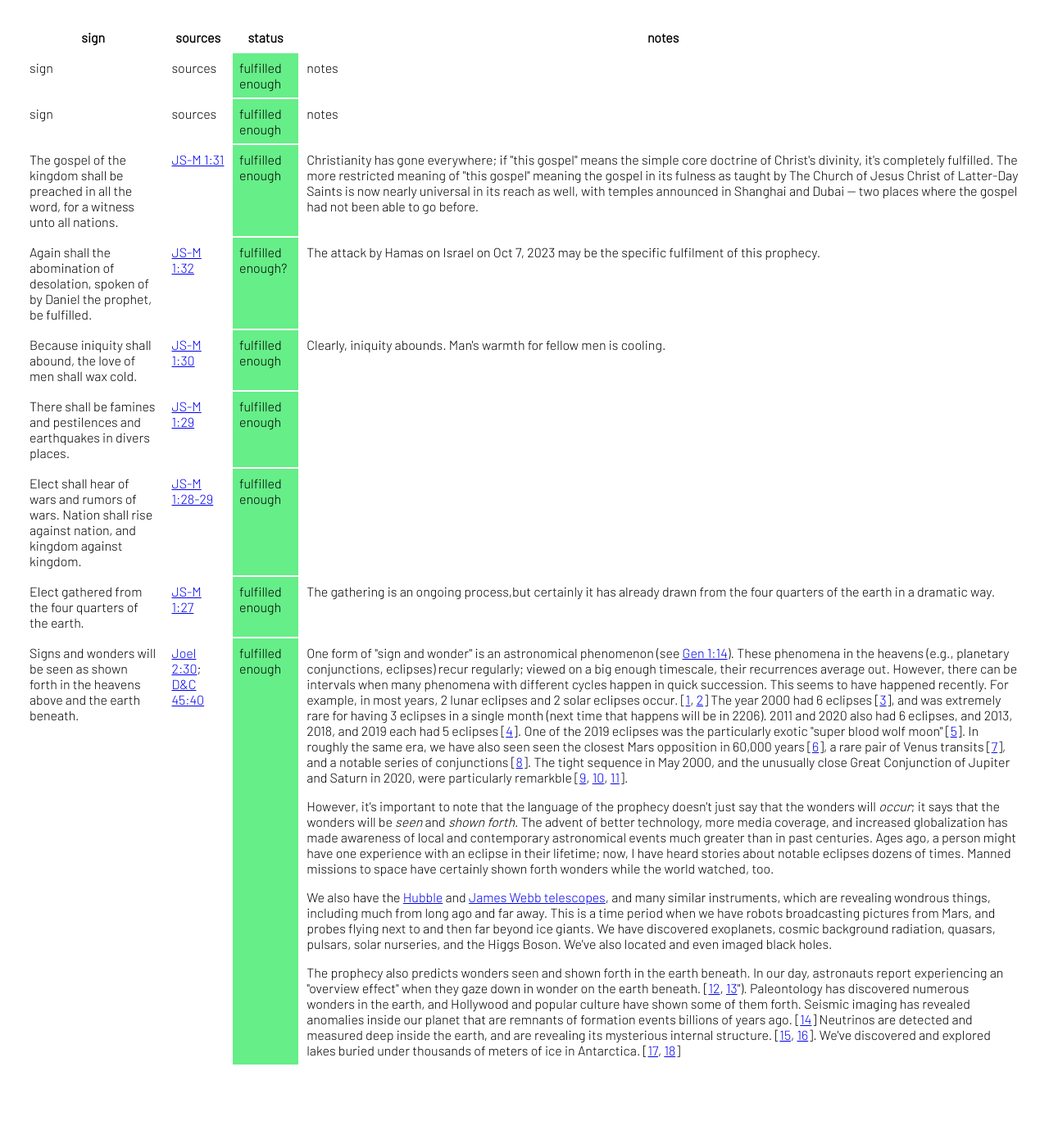
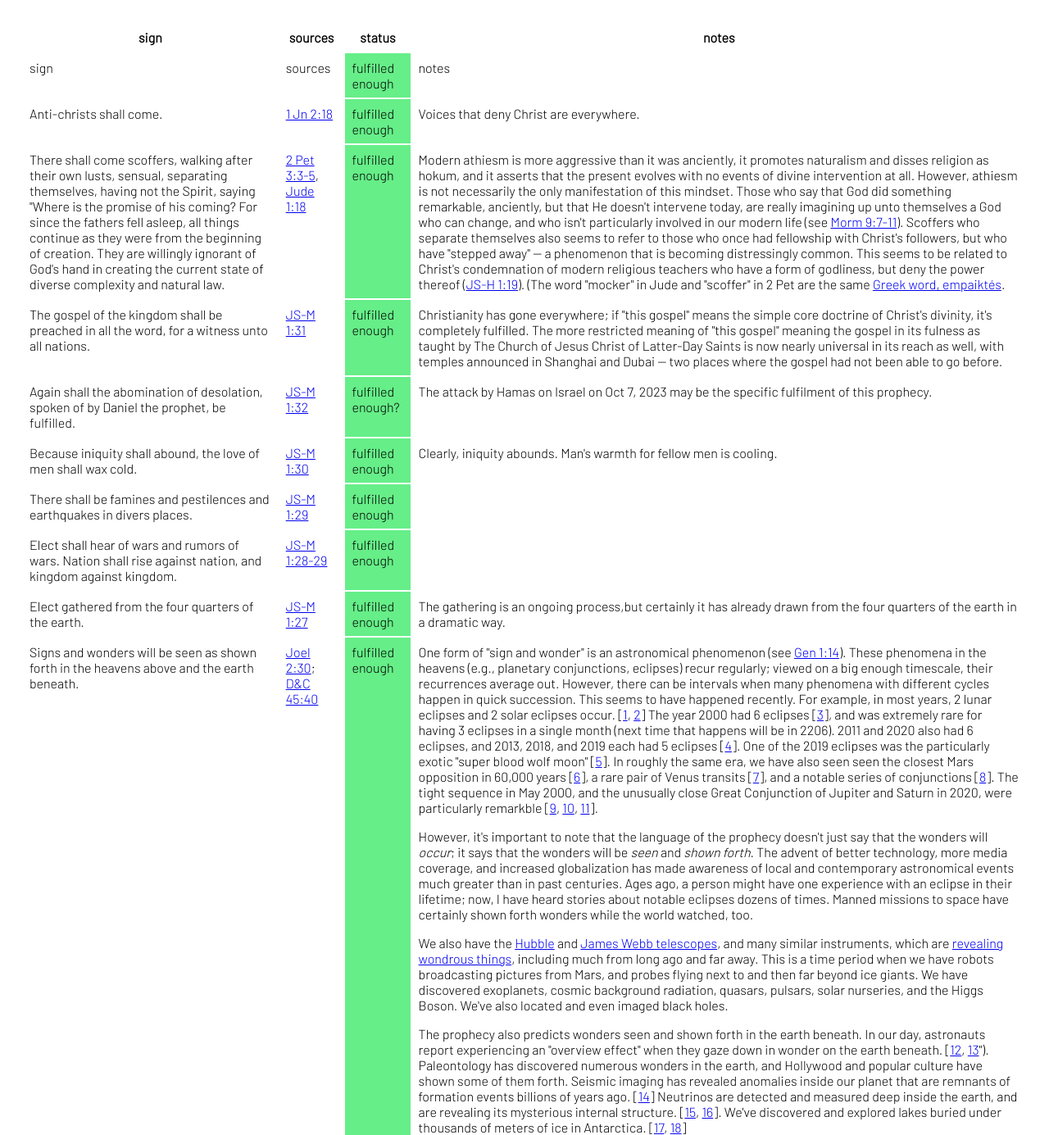
Before and after one commit to dhh1128/signs-of-second-coming, a plain HTML site: page docs/index.html in a window 1280 px wide. Shown: the whole page at 82% size. Before the commit the page ends 1291 px from the top, so only its background shows below. Drawn offline with Linux system fonts and the light colour scheme.

Commit message:
some prophecies of early apostles
Signed-off-by: Daniel Hardman <daniel.hardman@gmail.com>

```diff
--- a/docs/index.html
+++ b/docs/index.html
@@ -21,10 +21,16 @@
     <td>notes</td>
 </tr>
 <tr>
-    <td>sign</td>
-    <td>sources</td>
+    <td>Anti-christs shall come.</td>
+    <td><a href="https://www.churchofjesuschrist.org/study/scriptures/nt/1-jn/2.18?lang=eng#p17">1 Jn 2:18</a></td>
     <td class="enough">fulfilled enough</td>
-    <td>notes</td>
+    <td>Voices that deny Christ are everywhere.</td>
+</tr>
+<tr>
+    <td>There shall come scoffers, walking after their own lusts, sensual, separating themselves, having not the Spirit, saying "Where is the promise of his coming? For since the fathers fell asleep, all things continue as they were from the beginning of creation. They are willingly ignorant of God's hand in creating the current state of diverse complexity and natural law.</td>
+    <td><a href="https://www.churchofjesuschrist.org/study/scriptures/nt/2-pet/3.3-5?lang=eng#p2">2 Pet 3:3-5</a>, <a href="https://www.churchofjesuschrist.org/study/scriptures/nt/jude/1.18?lang=eng#p17">Jude 1:18</a></td>
+    <td class="enough">fulfilled enough</td>
+    <td>Modern athiesm is more aggressive than it was anciently, it promotes naturalism and disses religion as hokum, and it asserts that the present evolves with no events of divine intervention at all. However, athiesm is not necessarily the only manifestation of this mindset. Those who say that God did something remarkable, anciently, but that He doesn't intervene today, are really imagining up unto themselves a God who can change, and who isn't particularly involved in our modern life (see <a href="https://www.churchofjesuschrist.org/study/scriptures/bofm/morm/9.7-11?lang=eng#p6">Morm 9:7-11</a>). Scoffers who separate themselves also seems to refer to those who once had fellowship with Christ's followers, but who have "stepped away" -- a phenomenon that is becoming distressingly common. This seems to be related to Christ's condemnation of modern religious teachers who have a form of godliness, but deny the power thereof (<a href="https://www.churchofjesuschrist.org/study/scriptures/pgp/js-h/1.19?lang=eng#p18">JS-H 1:19</a>). (The word "mocker" in Jude and "scoffer" in 2 Pet are the same <a href="https://biblehub.com/greek/1703.htm">Greek word, empaiktés</a>.</td>
 </tr>
 <tr>
     <td>The gospel of the kingdom shall be preached in all the word, for a witness unto all nations.</td>
@@ -75,7 +81,7 @@
             However, it's important to note that the language of the prophecy doesn't just say that the wonders will <em>occur</em>; it says that the wonders will be <em>seen</em> and <em>shown forth</em>. The advent of better technology, more media coverage, and increased globalization has made awareness of local and contemporary astronomical events much greater than in past centuries. Ages ago, a person might have one experience with an eclipse in their lifetime; now, I have heard stories about notable eclipses dozens of times. Manned missions to space have certainly shown forth wonders while the world watched, too.
         </p>
         <p>
-            We also have the <a href="https://hubblesite.org/">Hubble</a> and <a href="https://www.jwst.nasa.gov/">James Webb telescopes</a>, and many similar instruments, which are revealing wondrous things, including much from long ago and far away. This is a time period when we have robots broadcasting pictures from Mars, and probes flying next to and then far beyond ice giants. We have discovered exoplanets, cosmic background radiation, quasars, pulsars, solar nurseries, and the Higgs Boson. We've also located and even imaged black holes.
+            We also have the <a href="https://hubblesite.org/">Hubble</a> and <a href="https://www.jwst.nasa.gov/">James Webb telescopes</a>, and many similar instruments, which are <a href="https://edition.cnn.com/2023/11/20/world/webb-telescope-milky-way-heart-scn/index.html">revealing wondrous things</a>, including much from long ago and far away. This is a time period when we have robots broadcasting pictures from Mars, and probes flying next to and then far beyond ice giants. We have discovered exoplanets, cosmic background radiation, quasars, pulsars, solar nurseries, and the Higgs Boson. We've also located and even imaged black holes.
         </p>
         <p>
             The prophecy also predicts wonders seen and shown forth in the earth beneath. In our day, astronauts report experiencing an "overview effect" when they gaze down in wonder on the earth beneath. [<a href="https://en.wikipedia.org/wiki/Overview_effect">12</a>, <a href="https://www.nasa.gov/image-article/apollo-17-blue-marble/">13</a>"). Paleontology has discovered numerous wonders in the earth, and Hollywood and popular culture have shown some of them forth. Seismic imaging has revealed anomalies inside our planet that are remnants of formation events billions of years ago. [<a href="https://www.nature.com/articles/s41586-023-06589-1">14</a>] Neutrinos are detected and measured deep inside the earth, and are revealing its mysterious internal structure. [<a href="https://www.futurity.org/geoneutrinos-detected-deep-inside-earth/">15</a>, <a href="https://www.nature.com/articles/s41567-018-0319-1">16</a>]. We've discovered and explored lakes buried under thousands of meters of ice in Antarctica. [<a href="https://www.livescience.com/antarctic-subglacial-lakes.html">17</a>, <a href="https://www.sciencenews.org/article/lake-antarctica-ice-microbes-carbon">18</a>]
```
